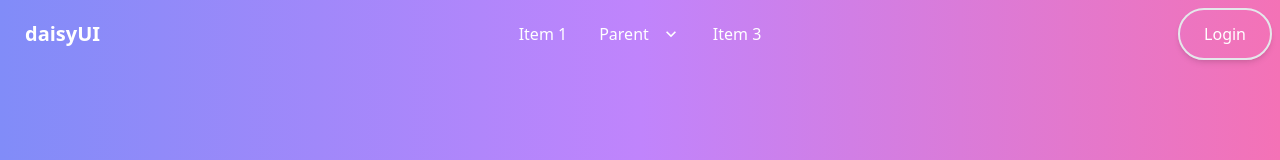
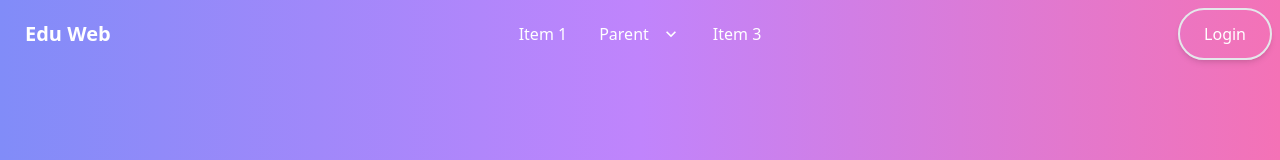
Before and after one commit to shufolislam1/eduWeb, a React (Vite) app: page / in a window 1280 px wide. Shown: the top 160 px of the page. Built offline with nearby package versions, Linux system fonts and the light colour scheme; grey boxes are pictures that could not be loaded.

Commit message:
title + logo changed

```diff
--- a/index.html
+++ b/index.html
@@ -2,9 +2,9 @@
 <html lang="en">
   <head>
     <meta charset="UTF-8" />
-    <link rel="icon" type="image/svg+xml" href="/vite.svg" />
+    <link rel="icon" type="image/svg+xml" href="https://i.ibb.co/zVgB6NG/casual-life-3d-young-man-reading-book-and-holding-pen.png" />
     <meta name="viewport" content="width=device-width, initial-scale=1.0" />
-    <title>Vite + React</title>
+    <title>Edu Web</title>
 
   </head>
   <body>
--- a/src/components/homeUi/Navbar.jsx
+++ b/src/components/homeUi/Navbar.jsx
@@ -24,7 +24,7 @@ const Navbar = () => {
                             <li><a>Item 3</a></li>
                         </ul>
                     </div>
-                    <a className="btn btn-ghost normal-case text-xl text-white">daisyUI</a>
+                    <a className="btn btn-ghost normal-case text-xl text-white">Edu Web</a>
                 </div>
                 <div className="navbar-center hidden lg:flex">
                     <ul className="menu menu-horizontal px-1 text-white">
```
